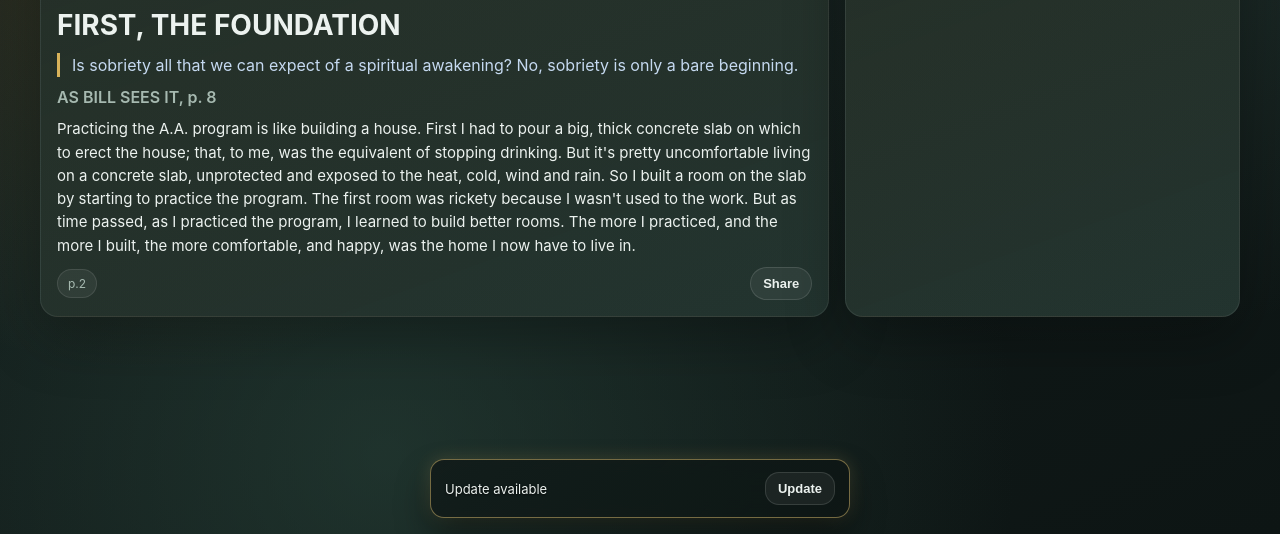
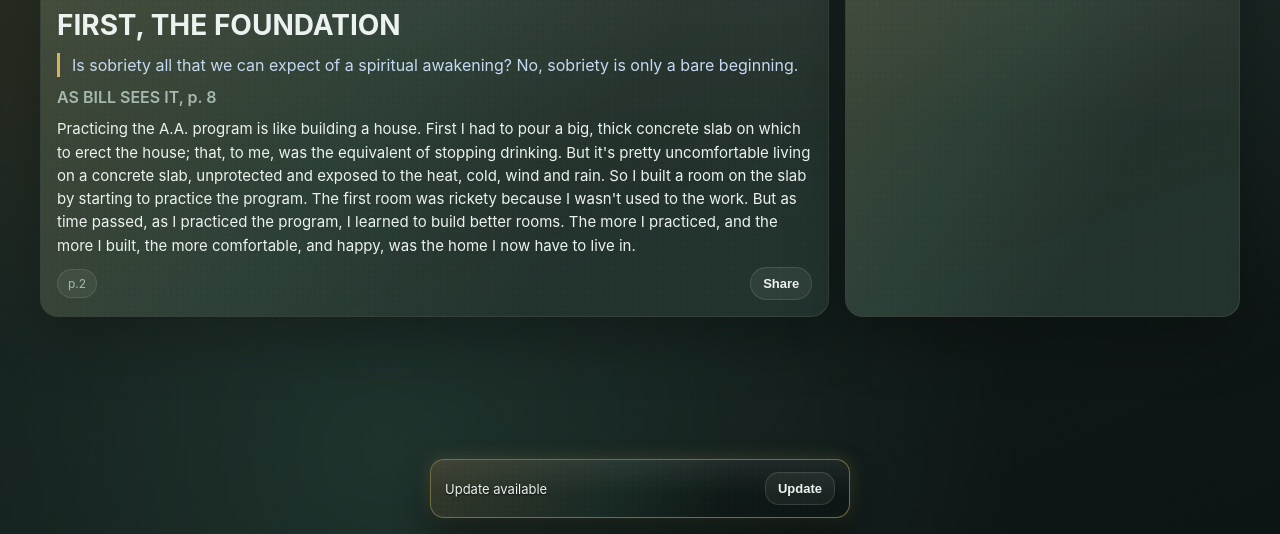
Before and after one commit to raemennj/daily, a plain HTML site: page index.html in a window 1280 px wide. Shown: the part 266-800 px from the top of the page. Drawn offline with Linux system fonts and the light colour scheme.

Commit message:
Add files via upload

```diff
--- a/styles.css
+++ b/styles.css
@@ -15,6 +15,12 @@
   --card-radius: 18px;
   --shadow: 0 20px 60px rgba(0, 0, 0, 0.3);
   --edge: rgba(255, 255, 255, 0.08);
+  --gloss-layer:
+    linear-gradient(120deg, rgba(241, 207, 120, 0.25) 0%, rgba(134, 239, 172, 0.12) 45%, transparent 70%),
+    linear-gradient(180deg, rgba(255, 255, 255, 0.12), rgba(255, 255, 255, 0) 60%);
+  --texture-layer:
+    radial-gradient(circle at 1px 1px, rgba(255, 255, 255, 0.08) 0 1px, transparent 1px 6px),
+    radial-gradient(circle at 4px 4px, rgba(0, 0, 0, 0.2) 0 1px, transparent 1px 6px);
   --type-scale: 1;
 }
 
@@ -40,6 +46,43 @@
 .app-shell {
   max-width: 1200px;
   margin: 0 auto 80px;
+}
+
+:is(.topbar, .card, .entry-nav, .modal-card, .update-toast) {
+  isolation: isolate;
+  overflow: hidden;
+}
+
+:is(.card, .entry-nav) {
+  position: relative;
+}
+
+:is(.topbar, .card, .entry-nav, .modal-card, .update-toast)::before {
+  content: "";
+  position: absolute;
+  inset: 0;
+  background-image: var(--gloss-layer);
+  opacity: 0.6;
+  mix-blend-mode: screen;
+  pointer-events: none;
+  z-index: 0;
+}
+
+:is(.topbar, .card, .entry-nav, .modal-card, .update-toast)::after {
+  content: "";
+  position: absolute;
+  inset: 0;
+  background-image: var(--texture-layer);
+  background-size: 6px 6px;
+  opacity: 0.28;
+  mix-blend-mode: soft-light;
+  pointer-events: none;
+  z-index: 0;
+}
+
+:is(.topbar, .card, .entry-nav, .modal-card, .update-toast) > * {
+  position: relative;
+  z-index: 1;
 }
 
 .topbar {
```
